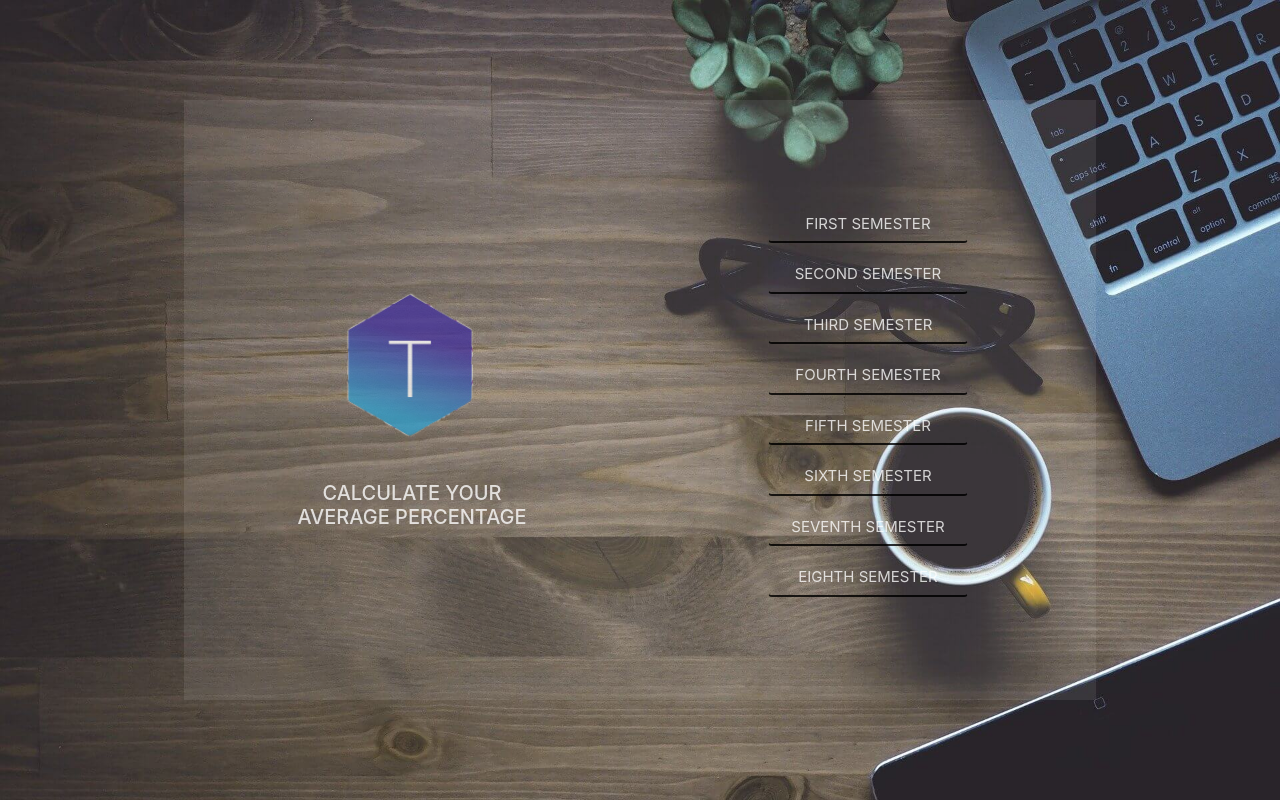
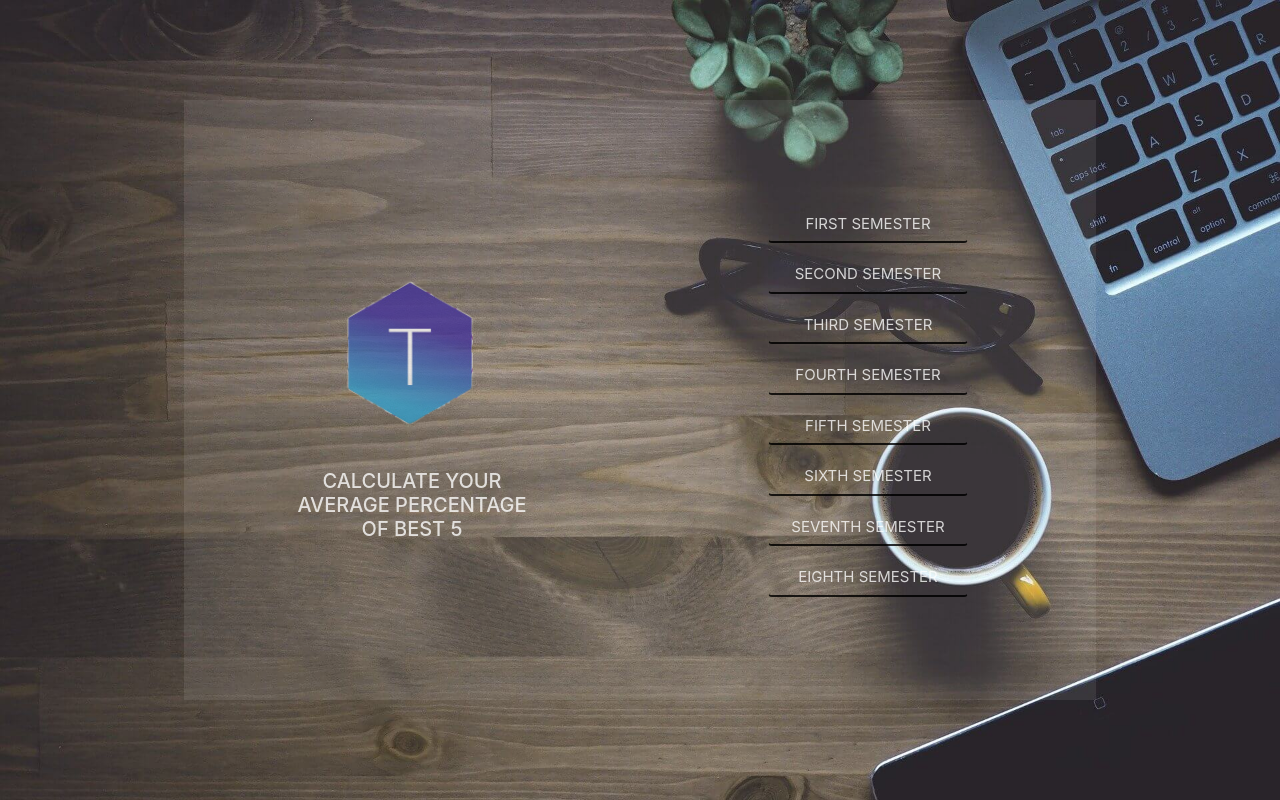
Before and after one commit to Sauravsingh2759/Average_cgpa_to_percentage, a plain HTML site: page index.html in a window 1280 px wide. Drawn offline with nearby package versions, Linux system fonts and the light colour scheme.

Commit message:
changed the header

```diff
--- a/index.html
+++ b/index.html
@@ -10,7 +10,7 @@
 	<div id="container">
 		<div id="first_part">
 			<a href="index.html"><img src="logo.png"></a>
-			<h1>calculate your average percentage</h1>
+			<h1>calculate your average percentage of best 5</h1>
 		</div>
 		<div id="second_part">
 			 <button type="button" class="btn button text-uppercase"><a href="firstSemester.html">First Semester</a></button>
```
